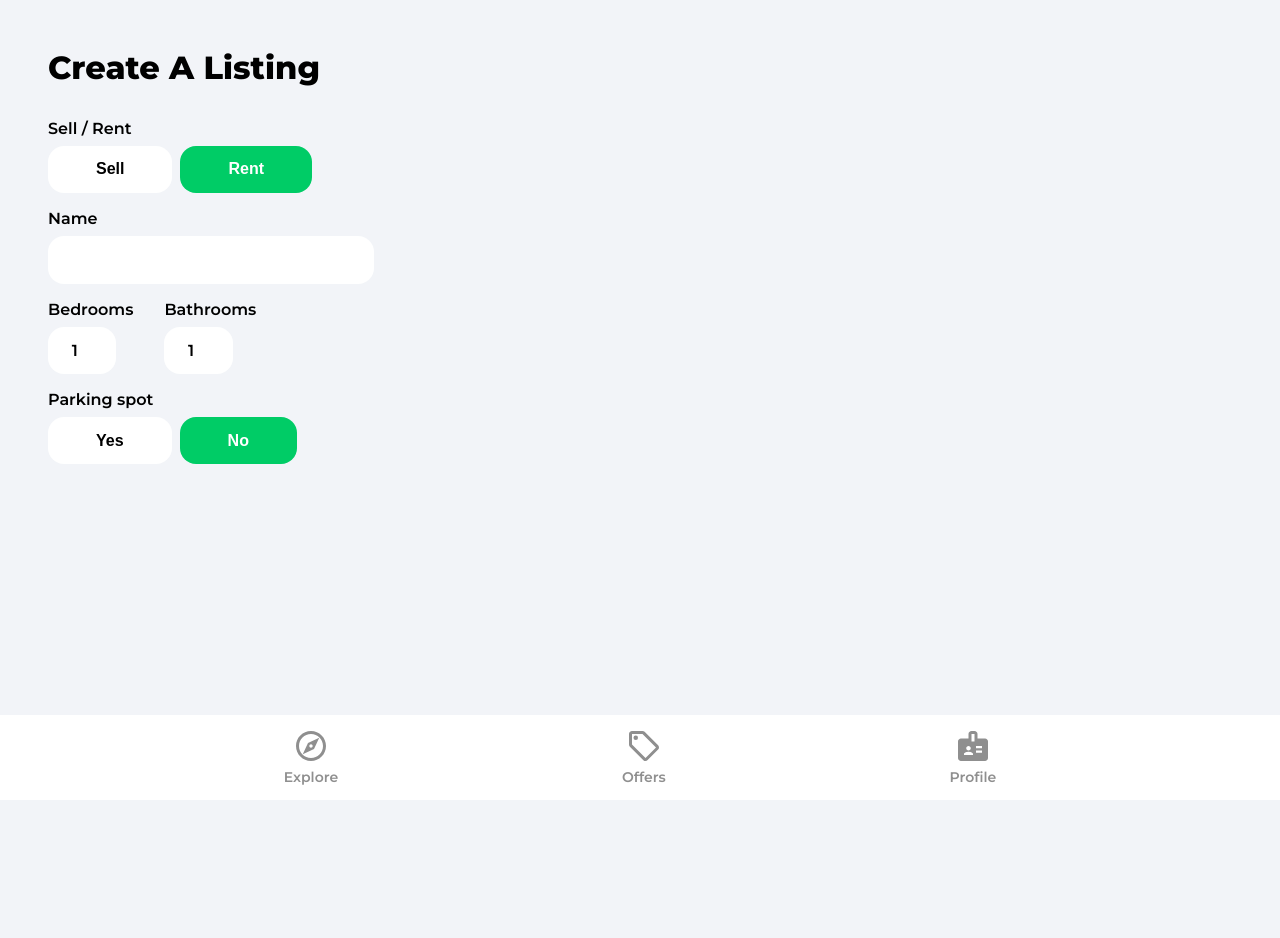
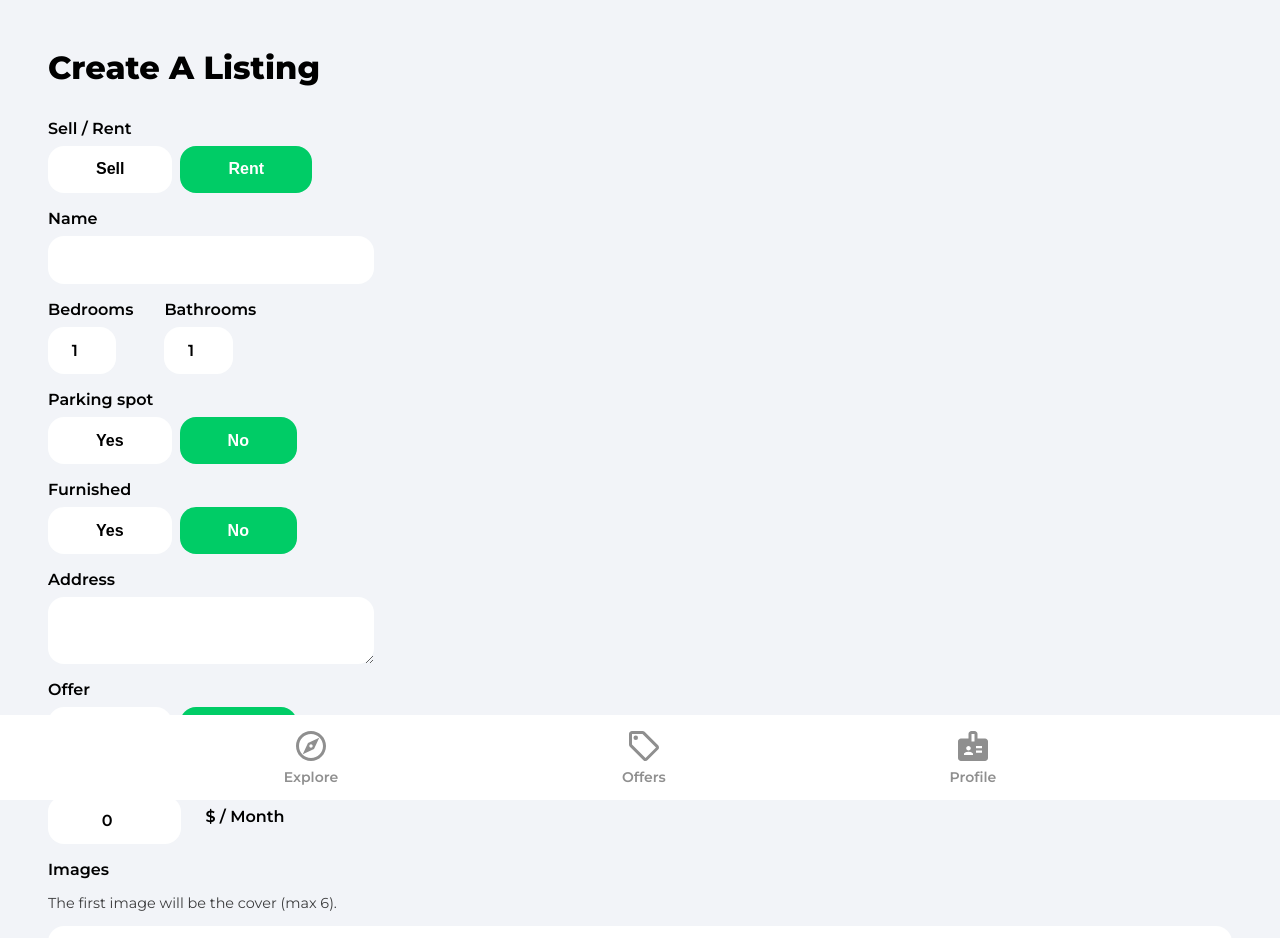
Before and after one commit to Harry-Leepz/house-marketplace, a React (Create React App) app: page /create-listing in a window 1280 px wide. Shown: the top 938 px of the page. Before the commit the page ends 800 px from the top, so only its background shows below. Built offline with nearby package versions, Linux system fonts and the light colour scheme; no server answers; sample sign-in values are in the browser's storage.

Commit message:
Complete adding jsx contect for create lasting page component

```diff
--- a/src/pages/CreateListing.jsx
+++ b/src/pages/CreateListing.jsx
@@ -171,6 +171,147 @@
               No
             </button>
           </div>
+
+          {/* Furnished */}
+          <label className='formLabel'>Furnished</label>
+          <div className='formButtons'>
+            <button
+              className={furnished ? "formButtonActive" : "formButton"}
+              type='button'
+              id='furnished'
+              value={true}
+              onClick={onMutateHandler}
+            >
+              Yes
+            </button>
+            <button
+              className={
+                !furnished && furnished !== null
+                  ? "formButtonActive"
+                  : "formButton"
+              }
+              type='button'
+              id='furnished'
+              value={false}
+              onClick={onMutateHandler}
+            >
+              No
+            </button>
+          </div>
+
+          {/* Address */}
+          <label className='formLabel'>Address</label>
+          <textarea
+            className='formInputAddress'
+            type='text'
+            id='address'
+            value={address}
+            onChange={onMutateHandler}
+            required
+          />
+
+          {!geolocationEnabled && (
+            <div className='formLatLng flex'>
+              <div>
+                <label className='formLabel'>Latitude</label>
+                <input
+                  className='formInputSmall'
+                  type='number'
+                  id='latitude'
+                  value={latitude}
+                  onChange={onMutateHandler}
+                  required
+                />
+              </div>
+              <div>
+                <label className='formLabel'>Longitude</label>
+                <input
+                  className='formInputSmall'
+                  type='number'
+                  id='longitude'
+                  value={longitude}
+                  onChange={onMutateHandler}
+                  required
+                />
+              </div>
+            </div>
+          )}
+
+          {/* Offer */}
+          <label className='formLabel'>Offer</label>
+          <div className='formButtons'>
+            <button
+              className={offer ? "formButtonActive" : "formButton"}
+              type='button'
+              id='offer'
+              value={true}
+              onClick={onMutateHandler}
+            >
+              Yes
+            </button>
+            <button
+              className={
+                !offer && offer !== null ? "formButtonActive" : "formButton"
+              }
+              type='button'
+              id='offer'
+              value={false}
+              onClick={onMutateHandler}
+            >
+              No
+            </button>
+          </div>
+
+          {/* Pricing */}
+          <label className='formLabel'>Regular Price</label>
+          <div className='formPriceDiv'>
+            <input
+              className='formInputSmall'
+              type='number'
+              id='regularPrice'
+              value={regularPrice}
+              onChange={onMutateHandler}
+              min='50'
+              max='750000000'
+              required
+            />
+            {type === "rent" && <p className='formPriceText'>$ / Month</p>}
+          </div>
+
+          {offer && (
+            <>
+              <label className='formLabel'>Discounted Price</label>
+              <input
+                className='formInputSmall'
+                type='number'
+                id='discountedPrice'
+                value={discountedPrice}
+                onChange={onMutateHandler}
+                min='50'
+                max='750000000'
+                required={offer}
+              />
+            </>
+          )}
+
+          {/* Image Upload */}
+          <label className='formLabel'>Images</label>
+          <p className='imagesInfo'>
+            The first image will be the cover (max 6).
+          </p>
+          <input
+            className='formInputFile'
+            type='file'
+            id='images'
+            onChange={onMutateHandler}
+            max='6'
+            accept='.jpg,.png,.jpeg'
+            multiple
+            required
+          />
+          <button type='submit' className='primaryButton createListingButton'>
+            Create Listing
+          </button>
         </form>
       </main>
     </div>
```
